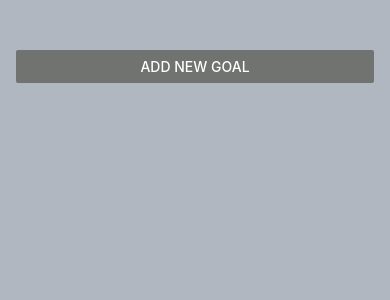
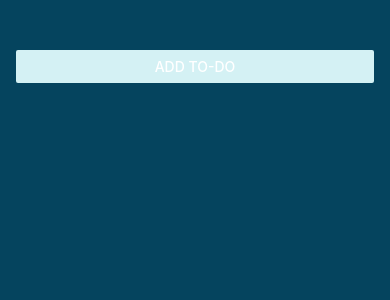
Before and after one commit to ArifEbrahim/ToDoList, a React Native app: screen / in a window 390 px wide. Shown: the top 300 px of the page. Built offline with nearby package versions, Linux system fonts and the light colour scheme.

Commit message:
chore: added readme

```diff
--- a/App.js
+++ b/App.js
@@ -25,10 +25,12 @@ export default function App() {
   };
 
   return (
+    <>
+    <StatusBar style={"light"}/>
     <View style={styles.appContainer}>
       <Button
-        title={"Add new goal"}
-        color={"#707370"}
+        title={"Add to-do"}
+        color={"#D4F1F4"}
         onPress={toggleModalVisible}
       />
       <ToDoInput
@@ -40,6 +42,7 @@ export default function App() {
         <ToDoDisplay data={toDoItems} onDeleteToDo={deleteToDoHandler} />
       </View>
     </View>
+    </>
   );
 }
 
@@ -48,7 +51,7 @@ const styles = StyleSheet.create({
     flex: 1,
     paddingTop: 50,
     paddingHorizontal: 16,
-    backgroundColor: "#B0B7C0",
+    backgroundColor: "#05445E",
   },
   toDoItemsContainer: {
     flex: 5,
--- a/components/ToDoInput.js
+++ b/components/ToDoInput.js
@@ -34,10 +34,10 @@ export default function ToDoInput(props) {
         />
         <View style={styles.buttonContainer}>
           <View style={styles.button}>
-            <Button title="Cancel" onPress={props.onCancel} color="#707370" />
+            <Button title="Cancel" onPress={props.onCancel} color="#189AB4" />
           </View>
           <View style={styles.button}>
-            <Button title="Add Goal" onPress={addToDoHandler} color="#171710" />
+            <Button title="Add Goal" onPress={addToDoHandler} color="#D4F1F4" />
           </View>
         </View>
       </View>
@@ -51,16 +51,16 @@ const styles = StyleSheet.create({
     justifyContent: "center",
     alignItems: "center",
     padding: 16,
-    backgroundColor: "#B0B7C0",
+    backgroundColor: "#05445E",
   },
   textInput: {
     borderWidth: 1,
-    borderColor: "white",
-    backgroundColor: "white",
+    borderColor: "#D4F1F4",
+    backgroundColor: "#D4F1F4",
     width: "100%",
     padding: 8,
     borderRadius: 6,
-    color: "#171710",
+    color: "#05445E",
     padding: 16,
   },
   buttonContainer: {
--- a/components/ToDoItem.js
+++ b/components/ToDoItem.js
@@ -19,13 +19,13 @@ const styles = StyleSheet.create({
   toDoItem: {
     margin: 8,
     padding: 8,
-    backgroundColor: "#595e60",
+    backgroundColor: "#189AB4",
     borderRadius: 6,
   },
   pressedItem: {
     opacity: 0.5,
   },
   toDoText: {
-    color: "ivory",
+    color: "#D4F1F4",
   },
 });
```
Also changed, not shown: assets/images/Apr-19-2022 13-02-48.gif (added), 1 other file (tests, documents, lock files or other folders).
